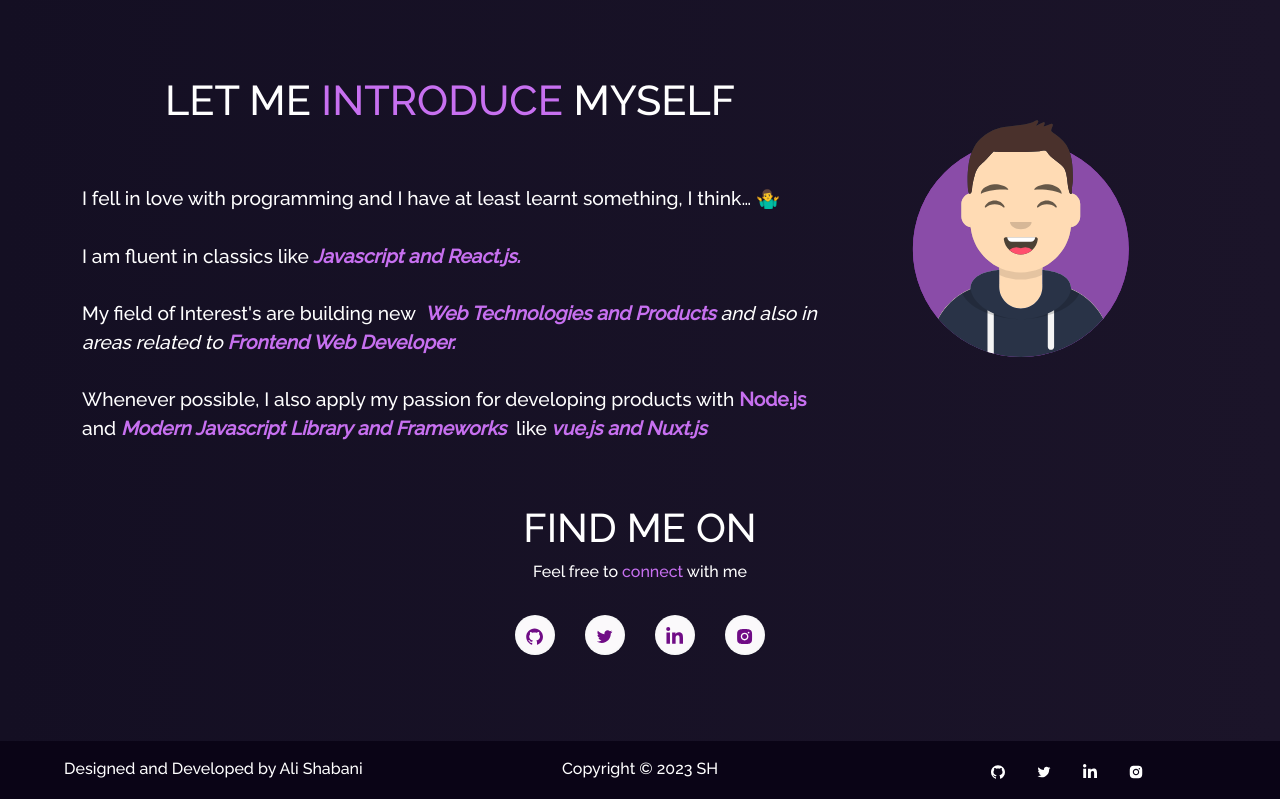
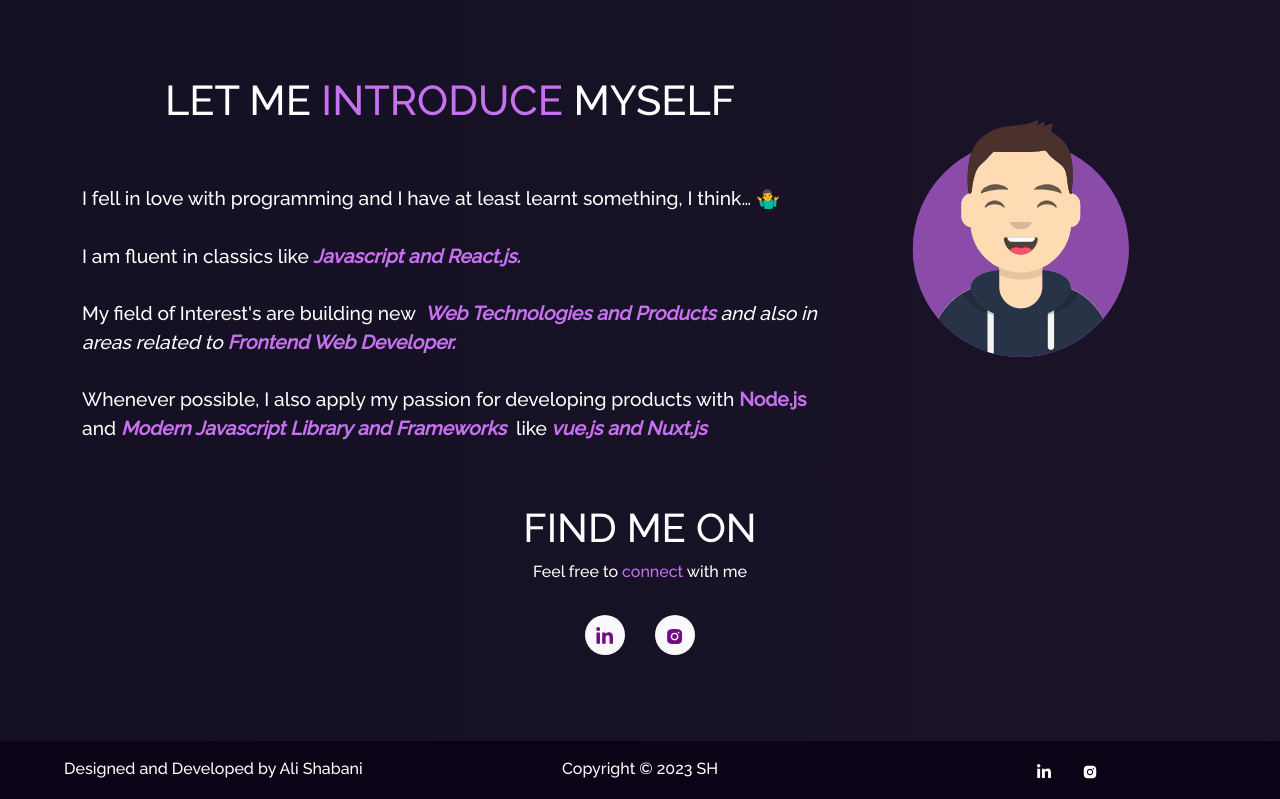
Before and after one commit to shabaniali/Portfolio, a React (Create React App) app: page /about in a window 1280 px wide. Shown: the part 800-1599 px from the top of the page. Built offline with nearby package versions, Linux system fonts and the light colour scheme.

Commit message:
change readme file

```diff
--- a/src/components/About/About.js
+++ b/src/components/About/About.js
@@ -1,7 +1,7 @@
 import React from "react";
 import { Container, Row, Col } from "react-bootstrap";
 import Particle from "../Particle";
-import Github from "./Github";
+// import Github from "./Github";
 import Techstack from "./Techstack";
 import Aboutcard from "./AboutCard";
 import laptopImg from "../../Assets/about.png";
@@ -45,7 +45,7 @@ function About() {
         </h1>
         <Toolstack />
 
-        <Github />
+        {/* <Github /> */}
       </Container>
     </Container>
   );
--- a/src/components/Footer.js
+++ b/src/components/Footer.js
@@ -1,8 +1,8 @@
 import React from "react";
 import { Container, Row, Col } from "react-bootstrap";
 import {
-  AiFillGithub,
-  AiOutlineTwitter,
+  // AiFillGithub,
+  // AiOutlineTwitter,
   AiFillInstagram,
 } from "react-icons/ai";
 import { FaLinkedinIn } from "react-icons/fa";
@@ -21,7 +21,7 @@ function Footer() {
         </Col>
         <Col md="4" className="footer-body">
           <ul className="footer-icons">
-            <li className="social-icons">
+            {/* <li className="social-icons">
               <a
                 href="https://github.com/shabaniali"
                 style={{ color: "white" }}
@@ -30,8 +30,8 @@ function Footer() {
               >
                 <AiFillGithub />
               </a>
-            </li>
-            <li className="social-icons">
+            </li> */}
+            {/* <li className="social-icons">
               <a
                 href="https://twitter.com/im_shabani"
                 style={{ color: "white" }}
@@ -40,7 +40,7 @@ function Footer() {
               >
                 <AiOutlineTwitter />
               </a>
-            </li>
+            </li> */}
             <li className="social-icons">
               <a
                 href="https://www.linkedin.com/in/ali-shabani-b78863238"
--- a/src/components/Home/Home.js
+++ b/src/components/Home/Home.js
@@ -4,17 +4,8 @@ import homeLogo from "../../Assets/home-main.svg";
 import Particle from "../Particle";
 import Home2 from "./Home2";
 import Type from "./Type";
-import axios from "axios";
-
-const apiClient = axios.create({
-  baseURL: "http://192.168.4.189:8087",
-});
 
 function Home() {
-  // const redirect = () => {
-  //   apiClient.get(`/redirect`);
-  // };
-
   return (
     <section>
       <Container fluid className="home-section" id="home">
@@ -50,7 +41,6 @@ function Home() {
           </Row>
         </Container>
       </Container>
-      {/* <Button onClick={redirect}>Test Redirect</Button> */}
       <Home2 />
     </section>
   );
--- a/src/components/Home/Home2.js
+++ b/src/components/Home/Home2.js
@@ -4,8 +4,8 @@ import { Container, Row, Col } from "react-bootstrap";
 import avatar from "../../Assets/avatar.svg";
 import Tilt from "react-parallax-tilt";
 import {
-  AiFillGithub,
-  AiOutlineTwitter,
+  // AiFillGithub,
+  // AiOutlineTwitter,
   AiFillInstagram,
 } from "react-icons/ai";
 import { FaLinkedinIn } from "react-icons/fa";
@@ -65,7 +65,7 @@ function Home2() {
               Feel free to <span className="purple">connect </span>with me
             </p>
             <ul className="home-about-social-links">
-              <li className="social-icons">
+              {/* <li className="social-icons">
                 <a
                   href="https://github.com/shabaniali"
                   target="_blank"
@@ -84,7 +84,7 @@ function Home2() {
                 >
                   <AiOutlineTwitter />
                 </a>
-              </li>
+              </li> */}
               <li className="social-icons">
                 <a
                   href="https://www.linkedin.com/in/ali-shabani-b78863238"
```
Also changed, not shown: 1 other file (tests, documents, lock files or other folders).
